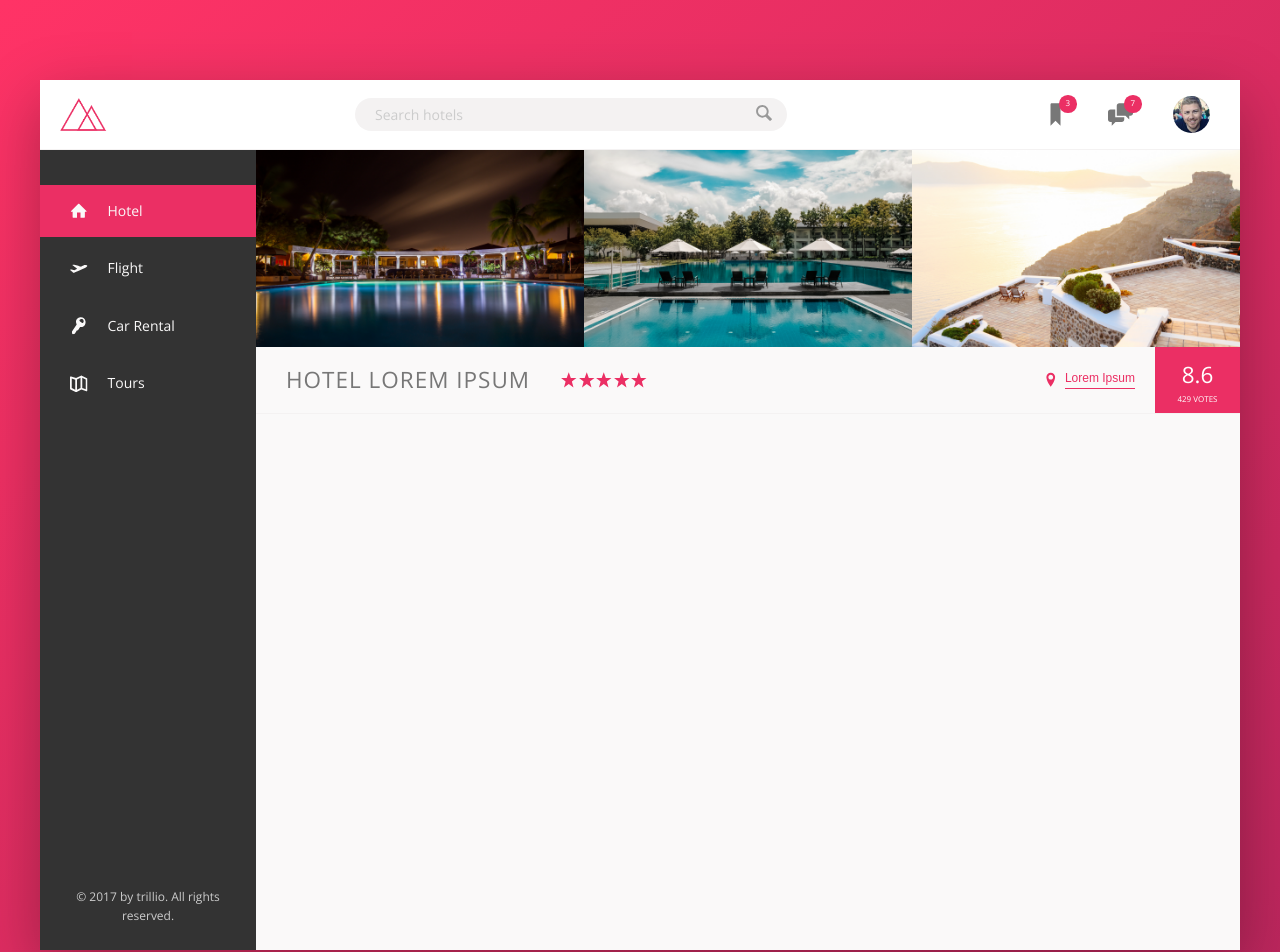
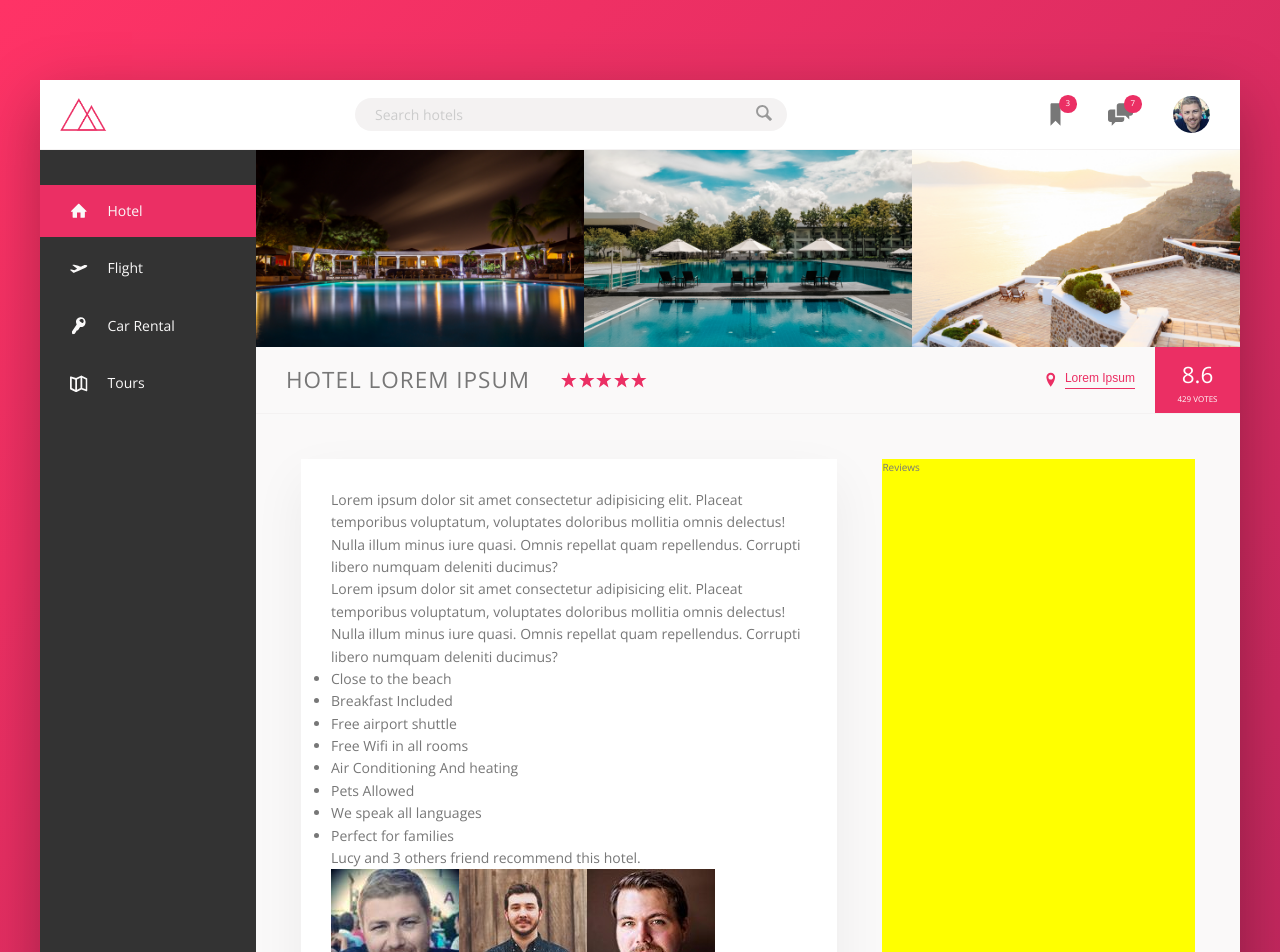
Before and after one commit to akshayr20/Hotel-Booking, an Angular app: page / in a window 1280 px wide. Shown: the top 952 px of the page. Built offline with nearby package versions, Linux system fonts and the light colour scheme.

Commit message:
added markup and overlays for hotel details

```diff
--- a/src/app/app.module.ts
+++ b/src/app/app.module.ts
@@ -6,6 +6,7 @@ import { HeaderComponent } from './header/header.component';
 import { ContentComponent } from './content/content.component';
 import { SidebarComponent } from './sidebar/sidebar.component';
 import { HotelViewComponent } from './hotel-view/hotel-view.component';
+import { HotelDetailComponent } from './hotel-view/hotel-detail/hotel-detail.component';
 
 @NgModule({
   declarations: [
@@ -13,7 +14,8 @@ import { HotelViewComponent } from './hotel-view/hotel-view.component';
     HeaderComponent,
     ContentComponent,
     SidebarComponent,
-    HotelViewComponent
+    HotelViewComponent,
+    HotelDetailComponent
   ],
   imports: [
     BrowserModule
--- /dev/null
+++ b/src/app/hotel-view/hotel-detail/hotel-detail.component.html
@@ -0,0 +1,34 @@
+<div class="details">
+  <div class="description">
+    <p class="paragraph">
+      Lorem ipsum dolor sit amet consectetur adipisicing elit. Placeat temporibus voluptatum, voluptates doloribus mollitia omnis delectus! Nulla
+      illum minus iure quasi. Omnis repellat quam repellendus. Corrupti libero numquam deleniti ducimus?
+    </p>
+    <p class="paragraph">
+      Lorem ipsum dolor sit amet consectetur adipisicing elit. Placeat temporibus voluptatum, voluptates doloribus mollitia omnis delectus! Nulla
+      illum minus iure quasi. Omnis repellat quam repellendus. Corrupti libero numquam deleniti ducimus?
+    </p>
+
+    <ul class="list">
+      <li class="list__item">Close to the beach</li>
+      <li class="list__item">Breakfast Included</li>
+      <li class="list__item">Free airport shuttle</li>
+      <li class="list__item">Free Wifi in all rooms</li>
+      <li class="list__item">Air Conditioning And heating</li>
+      <li class="list__item">Pets Allowed</li>
+      <li class="list__item">We speak all languages</li>
+      <li class="list__item">Perfect for families</li>
+    </ul>
+    <div class="recommend">
+      <p class="recommend__count">Lucy and 3 others friend recommend this hotel.</p>
+      <div class="recommend__friends">
+        <img src="../../../assets/img/user-3.jpg" alt="Friend Photo 1" class="recommend__photo" />
+        <img src="../../../assets/img/user-4.jpg" alt="Friend Photo 2" class="recommend__photo" />
+        <img src="../../../assets/img/user-5.jpg" alt="Friend Photo 3" class="recommend__photo" />
+        <img src="../../../assets/img/user-6.jpg" alt="Friend Photo 4" class="recommend__photo" />
+      </div>
+    </div>
+  </div>
+
+  <div class="user-reviews">Reviews</div>
+</div>
--- /dev/null
+++ b/src/app/hotel-view/hotel-detail/hotel-detail.component.scss
@@ -0,0 +1,20 @@
+.details {
+  display: flex;
+  padding: 4.5rem;
+  background-color: var(--color-grey-light-1);
+  box-shadow: var(--line);
+}
+
+.description {
+  font-size: 1.4rem;
+  flex: 0 0 60%;
+  margin-right: 4.5rem;
+  padding: 3rem;
+  background-color: #fff;
+  box-shadow: var(--shadow-light);
+}
+
+.user-reviews {
+  background-color: yellow;
+  flex: 1;
+}
--- /dev/null
+++ b/src/app/hotel-view/hotel-detail/hotel-detail.component.ts
@@ -0,0 +1,15 @@
+import { Component, OnInit } from '@angular/core';
+
+@Component({
+  selector: 'app-hotel-detail',
+  templateUrl: './hotel-detail.component.html',
+  styleUrls: ['./hotel-detail.component.scss']
+})
+export class HotelDetailComponent implements OnInit {
+
+  constructor() { }
+
+  ngOnInit() {
+  }
+
+}
--- a/src/app/hotel-view/hotel-view.component.html
+++ b/src/app/hotel-view/hotel-view.component.html
@@ -15,7 +15,8 @@
   </div>
 
   <div class="overview__location">
-    <svg class="overview__icon-location"><use xlink:href="../../assets/img/sprite.svg#icon-location-pin"></use></svg> <button class="btn-inline">Lorem Ipsum</button>
+    <svg class="overview__icon-location"><use xlink:href="../../assets/img/sprite.svg#icon-location-pin"></use></svg>
+    <button class="btn-inline">Lorem Ipsum</button>
   </div>
 
   <div class="overview__rating">
@@ -23,3 +24,5 @@
     <div class="overview__rating--count">429 votes</div>
   </div>
 </div>
+
+<app-hotel-detail></app-hotel-detail>
--- a/src/app/hotel-view/hotel-view.component.scss
+++ b/src/app/hotel-view/hotel-view.component.scss
@@ -1,6 +1,5 @@
 :host {
   flex: 1;
-  height: 80rem;
 }
 
 .gallery {
```
Also changed, not shown: 1 other file (tests, documents, lock files or other folders).
